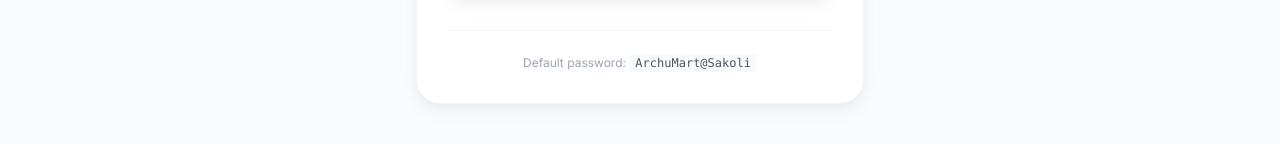
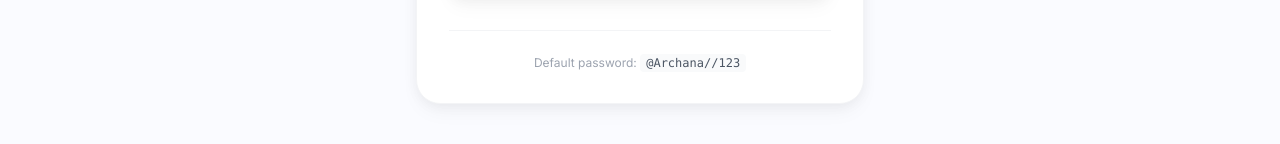
Before and after one commit to Mrsagar11/Archumart, a React (Vite) app: page /admin in a window 1280 px wide. Shown: the part 437-581 px from the top of the page. Built offline with nearby package versions, Linux system fonts and the light colour scheme.

Commit message:
Update default admin password to @Archana//123

```diff
--- a/src/pages/Admin.jsx
+++ b/src/pages/Admin.jsx
@@ -248,7 +248,7 @@ export default function Admin() {
 
           <div className="mt-8 pt-6 border-t border-gray-100 text-center">
             <p className="text-xs text-gray-400">
-              Default password: <code className="bg-gray-50 px-1.5 py-0.5 rounded font-mono text-gray-600">ArchuMart@Sakoli</code>
+              Default password: <code className="bg-gray-50 px-1.5 py-0.5 rounded font-mono text-gray-600">@Archana//123</code>
             </p>
           </div>
         </div>
--- a/src/utils/api.js
+++ b/src/utils/api.js
@@ -37,7 +37,7 @@ export const api = {
       return { success: true };
     } catch (err) {
       console.warn('Backend API offline or failed, using local verification fallback:', err.message);
-      if (password === 'ArchuMart@Sakoli') {
+      if (password === '@Archana//123') {
         localStorage.setItem('admin_token', 'archumart-admin-token-session');
         return { success: true };
       }
```
Also changed, not shown: 1 other file (tests, documents, lock files or other folders).
